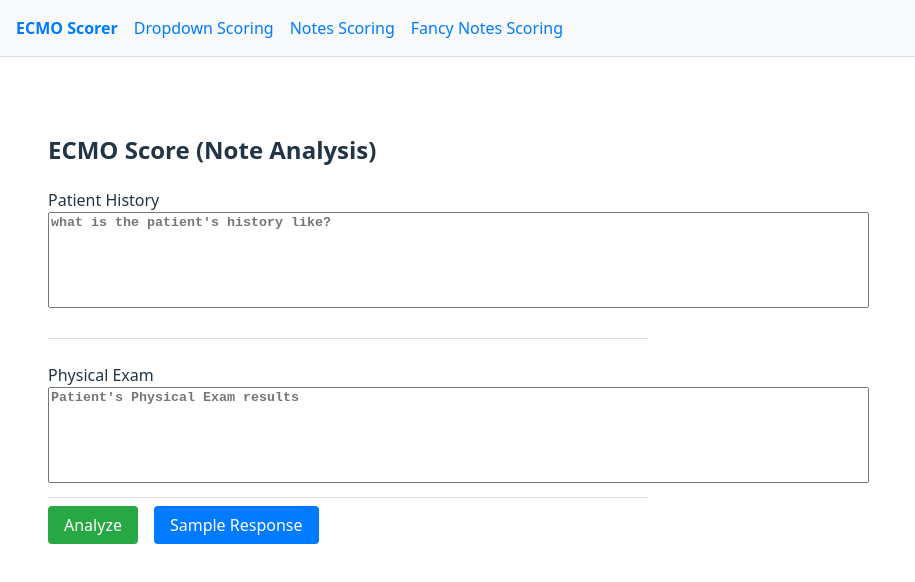
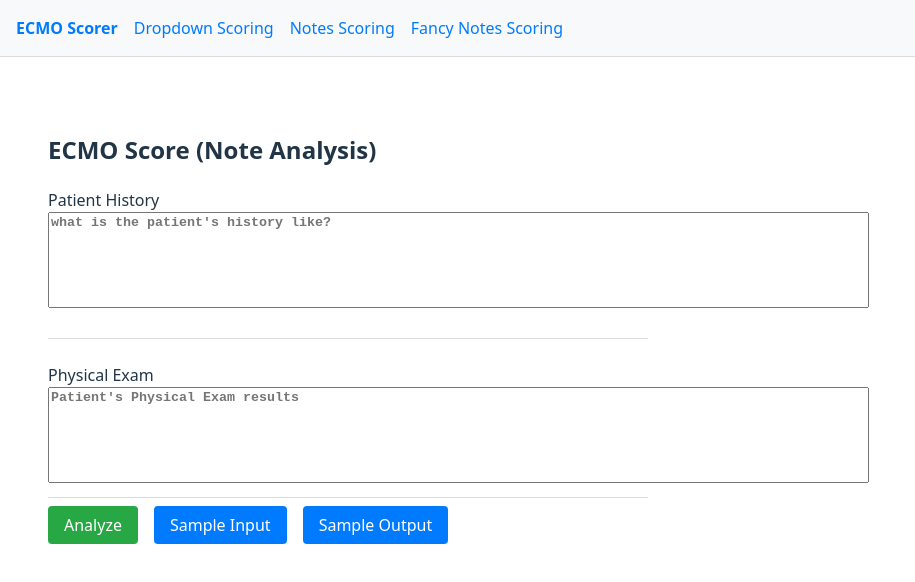
Before and after one commit to Ialzouby/ECMO-Scorer-AI, a React (Vite) app in the folder client/: page /ecmo/fancy-notes in a window 1280 px wide. Shown: the top 582 px of the page, without its empty margins (0-915 px from the left). Built offline with nearby package versions, Linux system fonts and the light colour scheme; the HTML template or start-up script is replaced by a standard one.

Commit message:
show sample input and output individually

```diff
--- a/client/src/pages/FancyNotesScoring.jsx
+++ b/client/src/pages/FancyNotesScoring.jsx
@@ -63,11 +63,18 @@ export default function FancyNotesScoring() {
               onClick={() => {
                 setHistory(sampleHistory);
                 setExam(sampleExam);
+              }}
+              className="blue-button ml-2"
+            >
+              Sample Input
+            </button>
+            <button
+              onClick={() => {
                 setResult(sampleResult);
               }}
               className="blue-button ml-2"
             >
-              Sample Response
+              Sample Output
             </button>
           </div>
 
```
